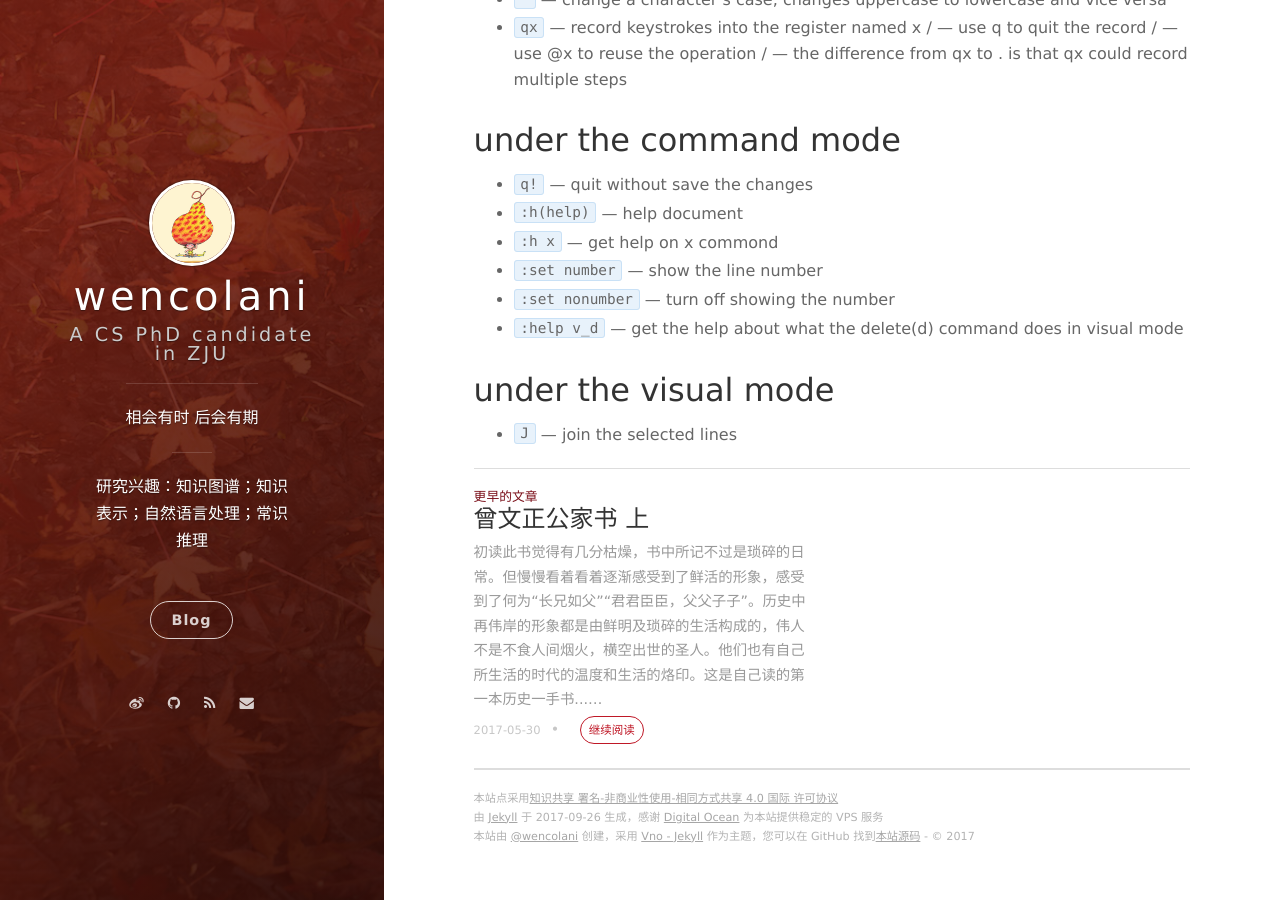
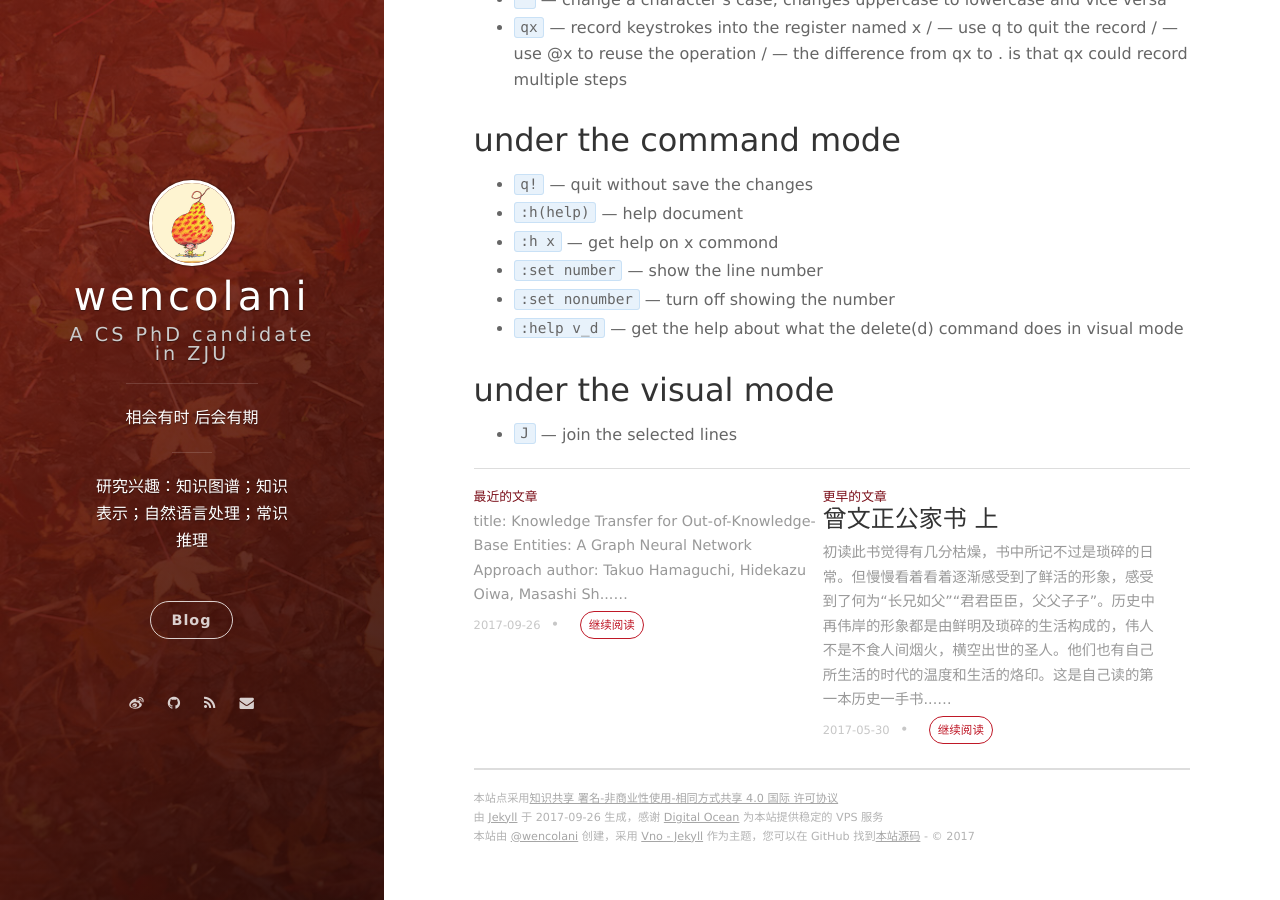
Before and after one commit to wencolani/wencolani.github.io, a Jekyll site: the page built from _posts/2017-09-24-VimCommand.markdown, in a window 1280 px wide and 900 px high, scrolled down 1633 px. Built offline with Jekyll 4.4.1, drawn with Linux system fonts in a browser that asks for light colours; nearby versions of some CDN libraries; some of the changed lines change nothing that is shown.

Commit message:
add one paper reading

```diff
--- a/_config.yml
+++ b/_config.yml
@@ -22,8 +22,8 @@ blog_button:
 
 # Navigation buttons in the front page.
 nav:
-    #- {title: 读书笔记 , description: reading notes, url: '/'}
-    #- {title: Another Button, description: A button, url: 'http://example.com'}
+    #- {title: Book Reading , description: reading notes, url: '/'}
+    #- {title: Paper Reading, description: Paper Reading, url: '/'}
 
 # Pagination
 gems: [jekyll-paginate]
--- /dev/null
+++ b/_posts/2017-09-26-PaperReading.markdown
@@ -0,0 +1,15 @@
+---
+layout: post
+title: Paper Reading: Knowledge Transfer for Out-of-Knowledge-Base Entities: A Graph Neural Network Approach
+date: 2017-09-26 15:32:24.000000000 +09:00
+---
+
+* title: Knowledge Transfer for Out-of-Knowledge-Base Entities: A Graph Neural Network Approach
+* author: Takuo Hamaguchi, Hidekazu Oiwa, Masashi Shimbo, and Yuji Matsumoto
+* conference: IJCAI 2017
+
+## Main Idea
+
+这篇文章提出了一个新的问题：关于out-of-knowledge-base entity的预测。以往的knowledge base embedding方法做链接预（link prediction）测和三元组分类(triple classification)时所用的测试数据集里都假设所有的实体的关系都已经在训练数据集里出现过，即每个实体和关系都有相关的向量表示。而out-of-knowlege-base entity 的定义如下：
+
+> out-of-knowledge-base entity problem arises when new entity(OOKB entities) occur in the relation triplets that are given to the system after training.
--- a/index.html
+++ b/index.html
@@ -3,7 +3,6 @@ layout: default
 ---
 
 <div class="main-post-list hidden">
-
   <ol class="post-list">
     {% for post in paginator.posts %}
     <li>
```
